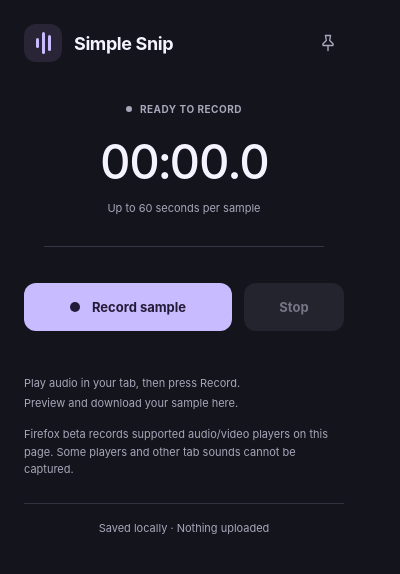
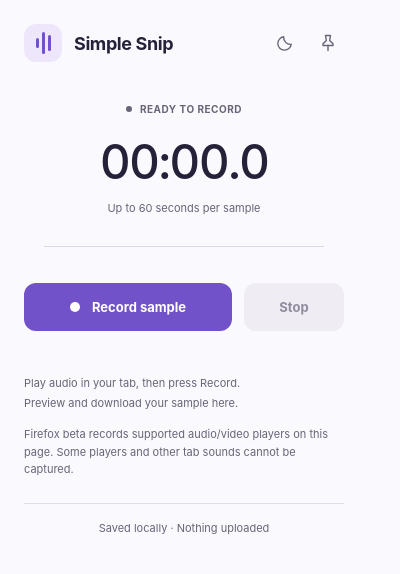
Before and after one commit to KTihana/Sample-Snip, a browser extension: page extension/ui/popup.html in a window 400 px wide. Drawn offline with Linux system fonts and the light colour scheme.

Commit message:
Add a light theme and a remembered sun/moon switch

```diff
--- a/extension/ui/popup.css
+++ b/extension/ui/popup.css
@@ -1,15 +1,45 @@
 :root {
+  color-scheme: light;
+  font-family: -apple-system, BlinkMacSystemFont, "Segoe UI", sans-serif;
+  --bg: #faf9fe;
+  --surface: #f0edf6;
+  --border: #dfdbe9;
+  --text: #252139;
+  --muted: #696477;
+  --accent: #7252c9;
+  --accent-text: #ffffff;
+  --mark-bg: #eee7fc;
+  --secondary: #efecf4;
+  --secondary-accent: #6545ad;
+  --disabled: #918b9e;
+  --red: #c93658;
+  --red-text: #ffffff;
+  --success: #267954;
+  --error: #b52949;
+  --divider: #ddd8e8;
+  --hover-brightness: 0.96;
+  color: var(--text);
+  background: var(--bg);
+}
+:root[data-theme="dark"] {
   color-scheme: dark;
-  font-family: -apple-system, BlinkMacSystemFont, "Segoe UI", sans-serif;
   --bg: #14141c;
   --surface: #20202b;
   --border: #30303e;
   --text: #f5f3ff;
   --muted: #a6a7ba;
   --accent: #c9bbff;
+  --accent-text: #231c38;
+  --mark-bg: #292536;
+  --secondary: #24242f;
+  --secondary-accent: #e5ddff;
+  --disabled: #777486;
   --red: #ff8599;
-  color: var(--text);
-  background: var(--bg);
+  --red-text: #351521;
+  --success: #a9e0c6;
+  --error: #ff9da6;
+  --divider: #353442;
+  --hover-brightness: 1.1;
 }
 * {
   box-sizing: border-box;
@@ -36,7 +66,7 @@ header {
   width: 38px;
   height: 38px;
   border-radius: 12px;
-  background: #292536;
+  background: var(--mark-bg);
 }
 .mark i {
   width: 3px;
@@ -87,7 +117,7 @@ body[data-state="recording"] .source {
   color: var(--red);
 }
 body[data-state="ready"] .source {
-  color: #a9e0c6;
+  color: var(--success);
 }
 .timer {
   font-size: 48px;
@@ -114,7 +144,7 @@ body[data-state="ready"] .source {
   content: "";
   height: 1px;
   width: 100%;
-  background: #353442;
+  background: var(--divider);
 }
 .meter span {
   display: none;
@@ -163,22 +193,22 @@ button,
 #record {
   flex: 1;
   background: var(--accent);
-  color: #231c38;
+  color: var(--accent-text);
 }
 #stop {
   width: 100px;
 }
 .secondary {
-  background: #24242f;
+  background: var(--secondary);
   color: var(--text);
 }
 button:disabled {
-  color: #777486;
+  color: var(--disabled);
   cursor: default;
 }
 #record:disabled {
-  background: #24242f;
-  color: #777486;
+  background: var(--secondary);
+  color: var(--disabled);
 }
 #stop:disabled .stop-icon {
   display: none;
@@ -200,7 +230,7 @@ body[data-state="recording"] #stop {
   flex: 1;
   width: auto;
   background: var(--red);
-  color: #351521;
+  color: var(--red-text);
 }
 body[data-state="recording"] #record {
   flex: none;
@@ -242,7 +272,7 @@ body:has(#clip:not([hidden])) .record-help {
   gap: 10px;
   padding: 10px 12px;
   border-radius: 10px;
-  background: #24242f;
+  background: var(--secondary);
   height: 42px;
   margin-bottom: 14px;
 }
@@ -253,7 +283,7 @@ body:has(#clip:not([hidden])) .record-help {
   width: 22px;
   height: 22px;
   background: var(--accent);
-  color: #231c38;
+  color: var(--accent-text);
   font-size: 10px;
   padding: 0;
   flex-shrink: 0;
@@ -280,12 +310,12 @@ body:has(#clip:not([hidden])) .record-help {
   flex: 1;
   min-height: 46px;
   background: var(--accent);
-  color: #231c38;
+  color: var(--accent-text);
   font-size: 12px;
 }
 .download.secondary {
-  background: #292536;
-  color: #e5ddff;
+  background: var(--mark-bg);
+  color: var(--secondary-accent);
 }
 .download[aria-disabled="true"] {
   opacity: 0.5;
@@ -310,12 +340,12 @@ body:has(#clip:not([hidden])) .record-help {
   color: var(--accent);
 }
 #clear {
-  color: #b7b4c7;
+  color: var(--muted);
   font-weight: 400;
 }
 #error,
 #mp3-error {
-  color: #ff9da6;
+  color: var(--error);
   font-size: 12px;
   line-height: 1.6;
 }
@@ -338,14 +368,13 @@ input:focus-visible {
 }
 button:not(:disabled):hover,
 .download:not([aria-disabled="true"]):hover {
-  filter: brightness(1.1);
+  filter: brightness(var(--hover-brightness));
 }
 [hidden] {
   display: none !important;
 }
 
-.pin-button {
-  margin-left: auto;
+.header-button {
   width: 32px;
   height: 32px;
   display: grid;
@@ -354,15 +383,26 @@ button:not(:disabled):hover,
   background: transparent;
   color: var(--muted);
   border-radius: 8px;
+  flex-shrink: 0;
 }
-.pin-button:hover {
+.header-button:hover {
   background: var(--surface);
   color: var(--accent);
 }
 .pin-button[aria-pressed="true"] {
   color: var(--accent);
-  background: #292536;
+  background: var(--mark-bg);
   opacity: 1;
+}
+.theme-button {
+  margin-left: auto;
+}
+.theme-sun,
+:root[data-theme="dark"] .theme-moon {
+  display: none;
+}
+:root[data-theme="dark"] .theme-sun {
+  display: block;
 }
 body.pinned-panel {
   width: 100%;
@@ -370,10 +410,19 @@ body.pinned-panel {
   min-height: 100vh;
 }
 .pinned-panel header {
-  gap: 10px;
+  gap: 8px;
 }
 .pinned-panel h1 {
-  font-size: 17px;
+  font-size: 16px;
+}
+.pinned-panel .mark {
+  width: 32px;
+  height: 32px;
+  flex-shrink: 0;
+}
+.pinned-panel .header-button {
+  width: 28px;
+  height: 28px;
 }
 .pinned-panel .actions {
   gap: 8px;
--- a/extension/ui/popup.html
+++ b/extension/ui/popup.html
@@ -4,6 +4,7 @@
     <meta charset="utf-8" />
     <meta name="viewport" content="width=device-width, initial-scale=1" />
     <title>Simple Snip</title>
+    <script src="theme.js"></script>
     <link rel="stylesheet" href="popup.css" />
   </head>
   <body data-state="idle">
@@ -11,8 +12,43 @@
       <span class="mark" aria-hidden="true"><i></i><i></i><i></i></span>
       <div><h1>Simple Snip</h1></div>
       <button
+        id="theme"
+        class="header-button theme-button"
+        title="Switch to dark theme"
+        aria-label="Switch to dark theme"
+      >
+        <svg
+          class="theme-moon"
+          viewBox="0 0 24 24"
+          width="19"
+          height="19"
+          fill="none"
+          stroke="currentColor"
+          stroke-width="1.7"
+          stroke-linecap="round"
+          stroke-linejoin="round"
+          aria-hidden="true"
+        >
+          <path d="M20.5 13A8.5 8.5 0 0 1 11 3.5 8.5 8.5 0 1 0 20.5 13Z" />
+        </svg>
+        <svg
+          class="theme-sun"
+          viewBox="0 0 24 24"
+          width="19"
+          height="19"
+          fill="none"
+          stroke="currentColor"
+          stroke-width="1.7"
+          stroke-linecap="round"
+          aria-hidden="true"
+        >
+          <circle cx="12" cy="12" r="4" />
+          <path d="M12 2v2m0 16v2M2 12h2m16 0h2M5 5l1.5 1.5m11 11L19 19M5 19l1.5-1.5m11-11L19 5" />
+        </svg>
+      </button>
+      <button
         id="pin"
-        class="pin-button"
+        class="header-button pin-button"
         title="Pin recorder to side panel"
         aria-label="Pin recorder to side panel"
         aria-pressed="false"
--- /dev/null
+++ b/extension/ui/theme.js
@@ -0,0 +1,29 @@
+(() => {
+  const key = "simple-snip-theme";
+  function apply(theme) {
+    document.documentElement.dataset.theme = theme === "dark" ? "dark" : "light";
+    const button = document.getElementById("theme");
+    if (!button) return;
+    const label = `Switch to ${theme === "dark" ? "light" : "dark"} theme`;
+    button.title = label;
+    button.setAttribute("aria-label", label);
+  }
+  let theme = "light";
+  try {
+    theme = localStorage.getItem(key) || theme;
+  } catch {}
+  apply(theme);
+  document.addEventListener("DOMContentLoaded", () => {
+    apply(document.documentElement.dataset.theme);
+    document.getElementById("theme").addEventListener("click", () => {
+      const next = document.documentElement.dataset.theme === "light" ? "dark" : "light";
+      apply(next);
+      try {
+        localStorage.setItem(key, next);
+      } catch {}
+    });
+  });
+  window.addEventListener("storage", (event) => {
+    if (event.key === key || event.key === null) apply(event.newValue);
+  });
+})();
```
